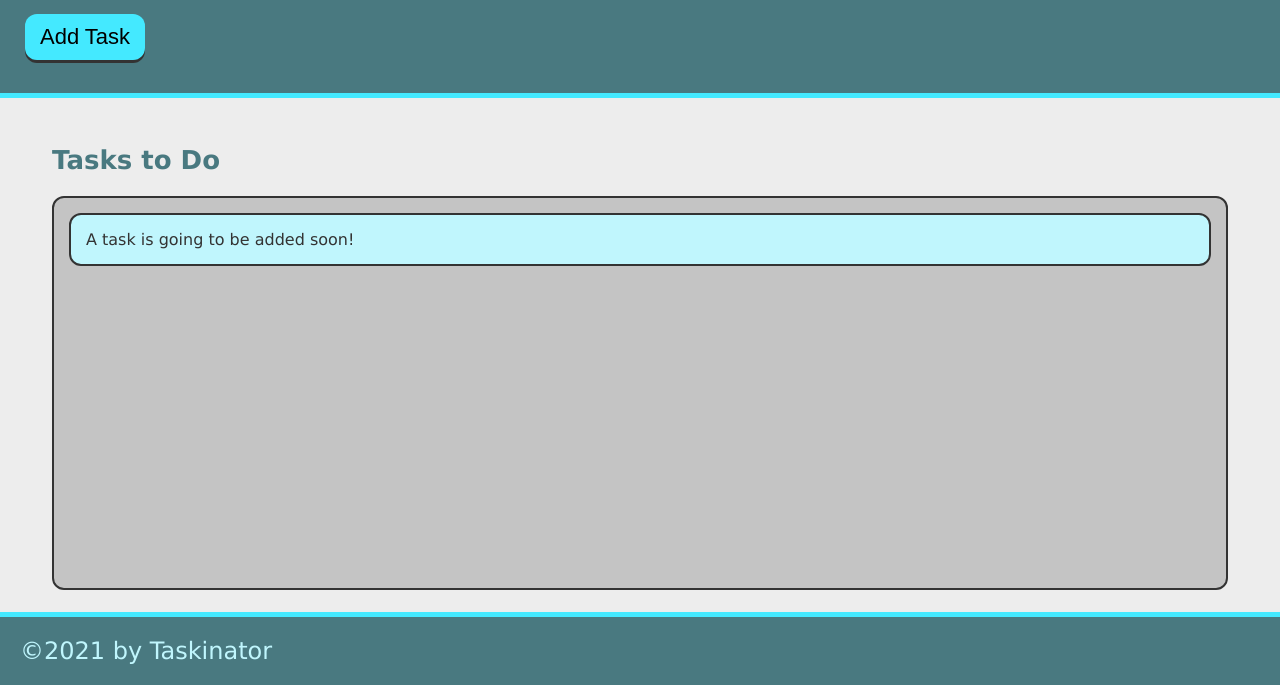
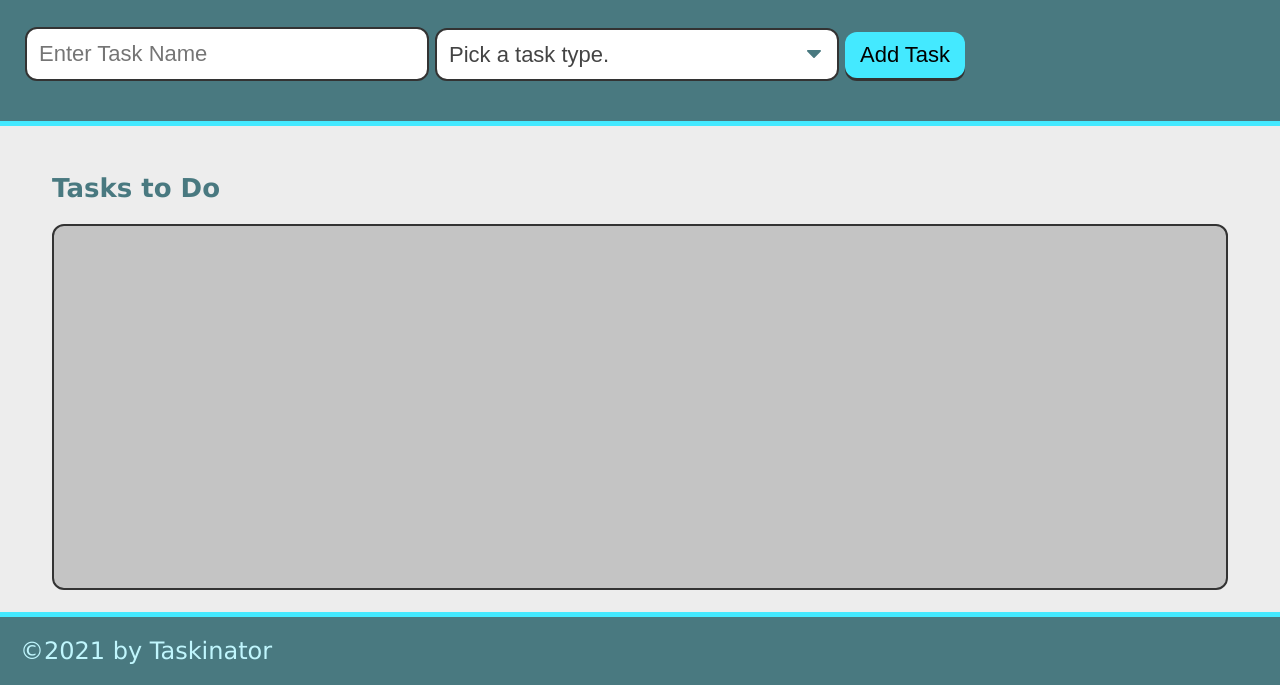
Before and after one commit to EmilyNecciai/task-manager, a plain HTML site: page index.html in a window 1280 px wide. Shown: the part 115-800 px from the top of the page. Drawn offline with Linux system fonts and the light colour scheme.

Commit message:
added dropdown to top of page

```diff
--- a/index.html
+++ b/index.html
@@ -11,16 +11,34 @@
     <header>
         <h1 class="page-title">Taskinator</h1>
         <p>Click the button below to add a new task!</p>
-        <button class="btn" id="save-task">Add Task</button>
-    </header>
+
+        <form id="task-form">
+
+            <div class="form-group">
+              <input type="text" name="task-name" class="text-input" placeholder="Enter Task Name" />
+            </div>
+
+            <div class="form-group">
+              <select name="task-type" class="select-dropdown">
+                <option value="" disabled selected>Pick a task type.</option>
+                <option value="Print">Print</option>
+                <option value="Web">Web</option>
+                <option value="Mobile">Mobile</option>
+              </select>
+            </div>
+
+            <div class="form-group">
+              <button class="btn" id="save-task" type="submit">Add Task</button>
+            </div>
+
+          </form>
+
+        </header>
 
     <main class="page-content">
         <section class="task-list-wrapper">
             <h2 class="list-title">Tasks to Do</h2>
             <ul class="task-list" id="tasks-to-do">
-                <li class="task-item">
-                    A task is going to be added soon!
-                </li>
             </ul>
         </section>
     </main>
```
